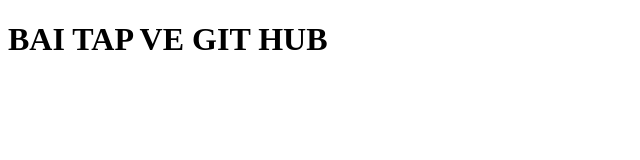
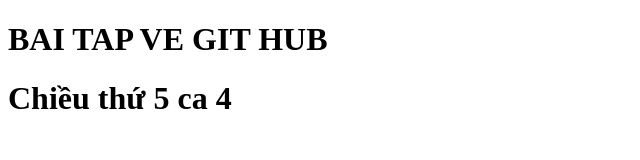
Before and after one commit to vy3803/baitap-git, a plain HTML site: page index.html in a window 1280 px wide. Shown: the whole page, without its empty margins (0-640 px from the left). Drawn offline with Linux system fonts and the light colour scheme.

Commit message:
Them h1 Chieu thu 5 ca 4

```diff
--- a/index.html
+++ b/index.html
@@ -7,5 +7,7 @@
 </head>
 <body>
     <h1>BAI TAP VE GIT HUB</h1>
+    <h1>Chiều thứ 5 ca 4</h1>
+
 </body>
 </html>
```
